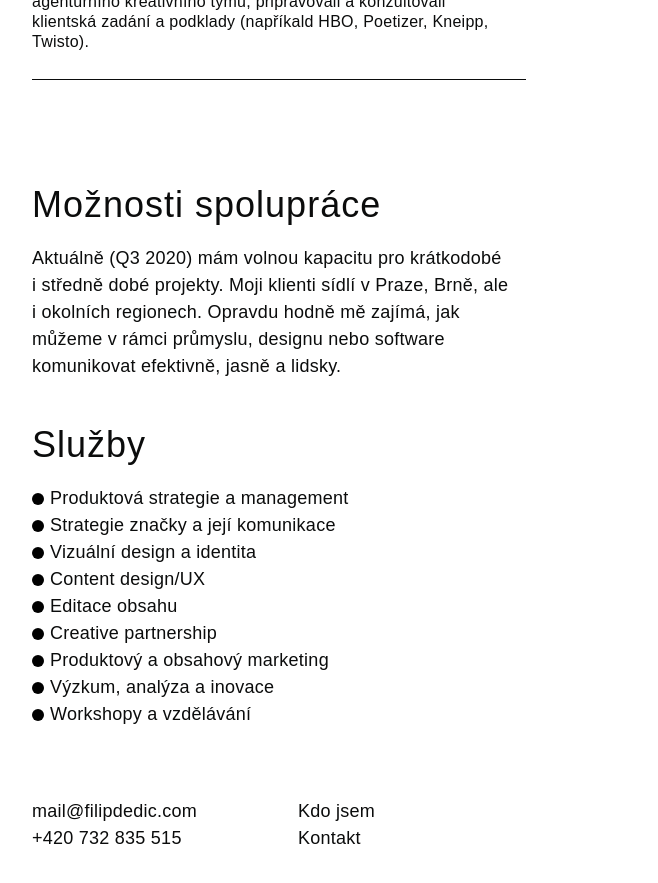
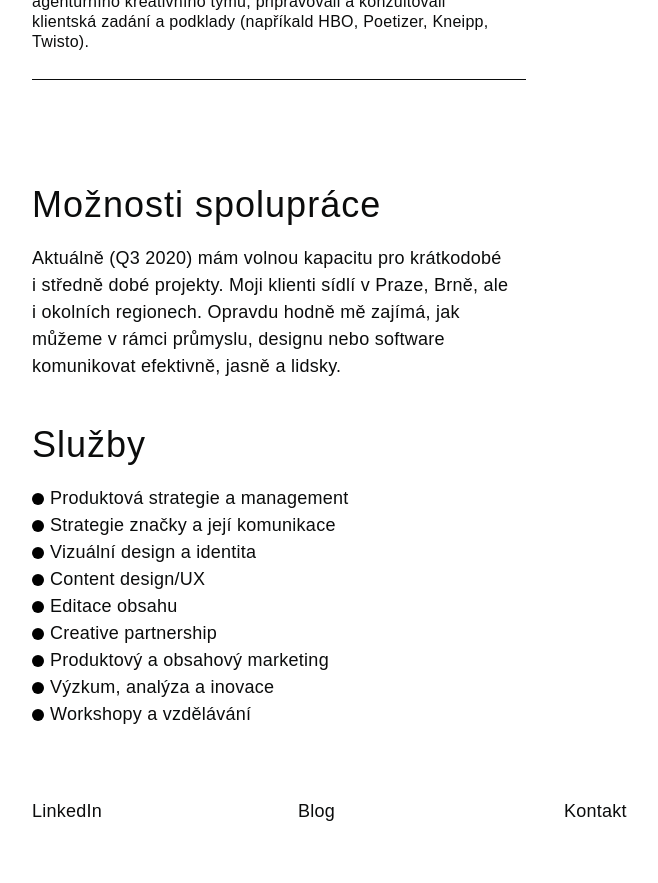
Before and after one commit to fdedic/fdedic.github.io, a Jekyll site: the page built from index.md, in a window 1280 px wide and 900 px high, scrolled down 2353 px. Shown: the top 883 px of the window, without its empty margins (228-886 px from the left). Built offline with Jekyll 4.4.1, drawn with Linux system fonts in a browser that asks for light colours; nearby versions of some CDN libraries; some web fonts are replaced.

Commit message:
Update footer.html

```diff
--- a/_includes/footer.html
+++ b/_includes/footer.html
@@ -3,18 +3,17 @@
         <div class="row text-block">
           <div class="col-third-first">
             <p>
-              mail@filipdedic.com<br>
-              +420 732 835 515
+              <a href="/kontakt">LinkedIn</a>
             </p>
           </div>
           <div class="col-third-second">
             <p>
-              <a href="/filip">Kdo jsem</a><br>
-              <a href="/kontakt">Kontakt</a>
+              <a href="/kontakt">Blog</a>
             </p>
           </div>
           <div class="col-third-last">
             <p>
+              <a href="/kontakt">Kontakt</a>
             </p>
           </div>
         </div>
```
